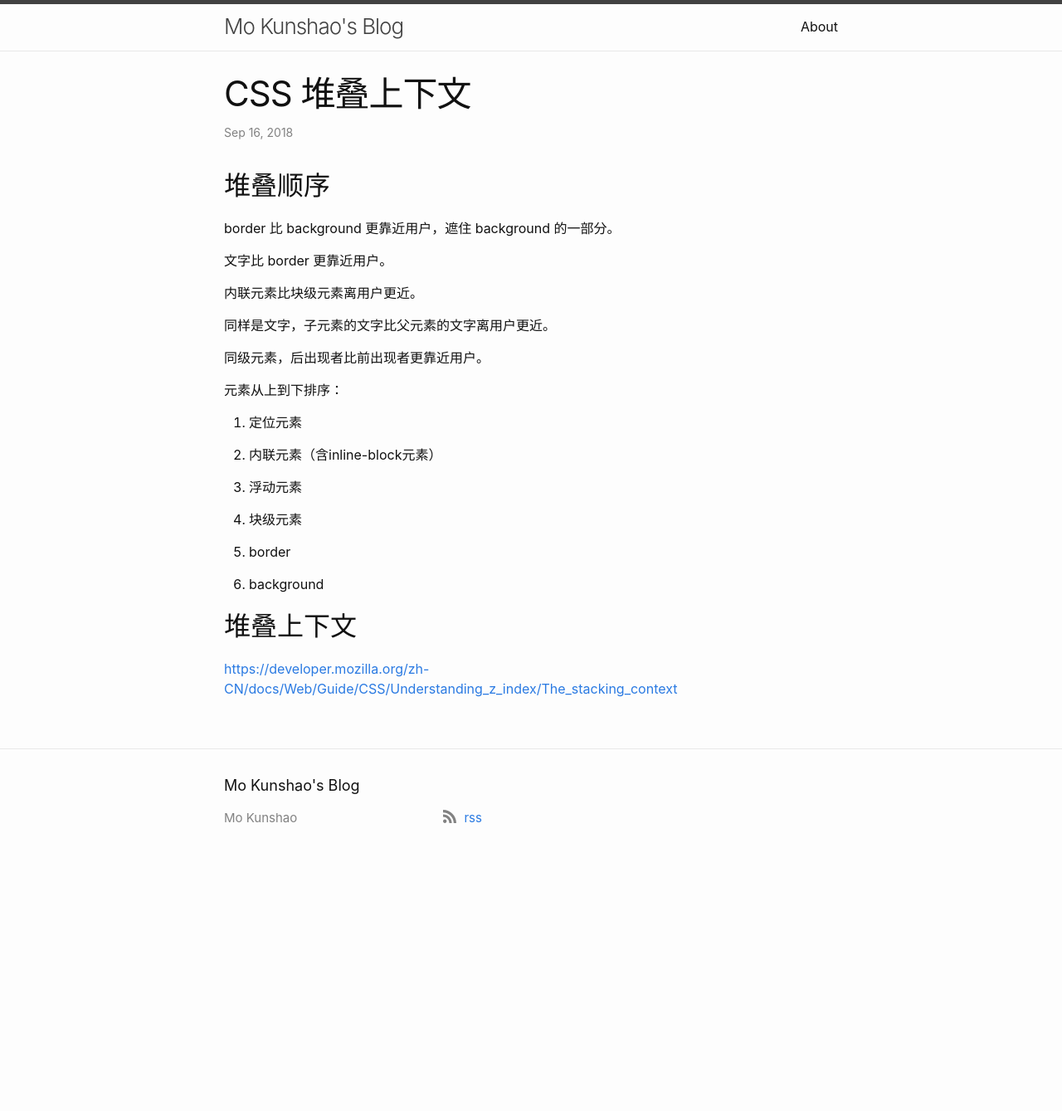
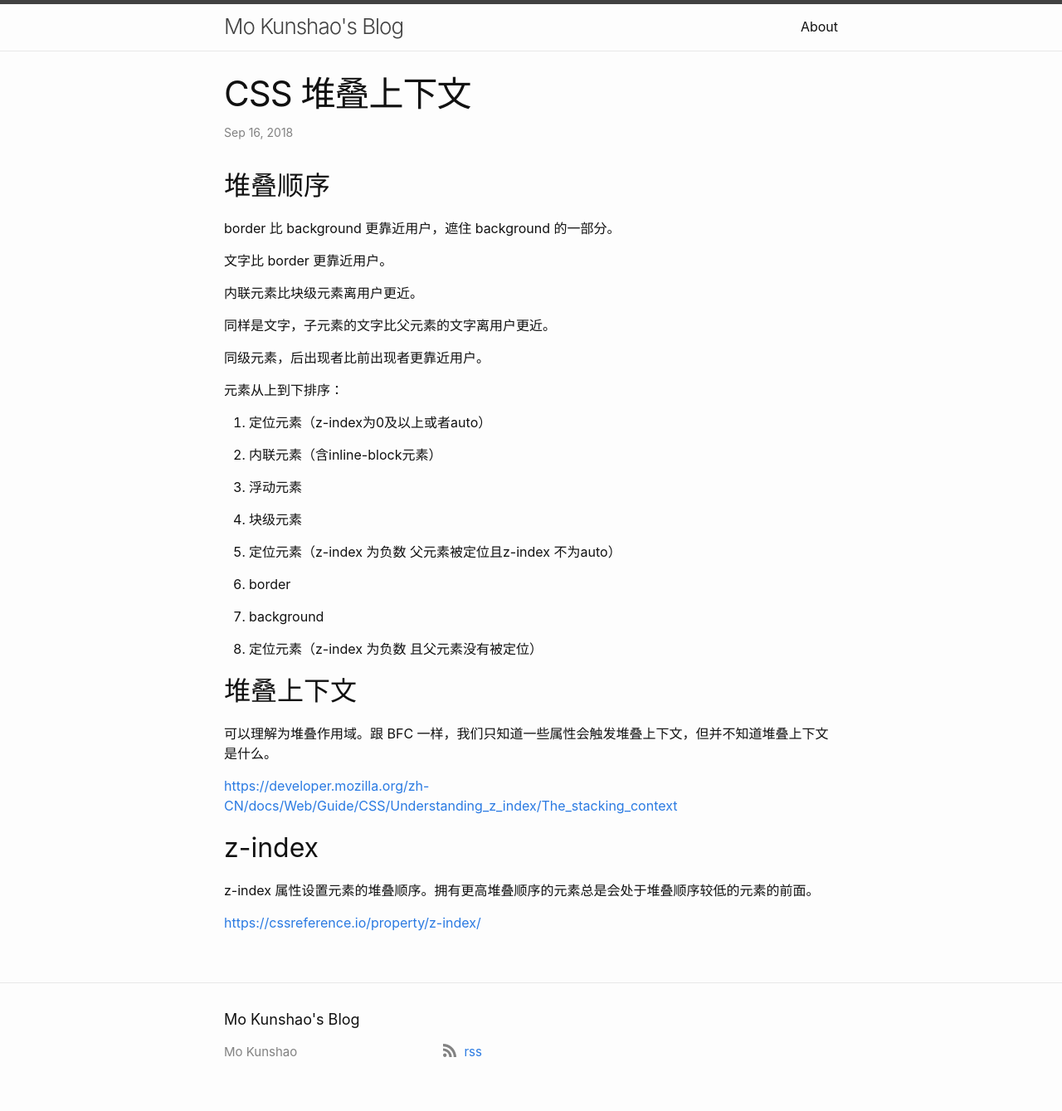
Before and after one commit to mokunshao/mokunshao.github.io, a Jekyll site: the page built from _posts/2018-09-16-css-stacking-context.md, in a window 1280 px wide. Shown: the whole page at 83% size. Built offline with Jekyll 4.4.1, drawn with Linux system fonts in a browser that asks for light colours; our own code applies the rules of GitHub Pages for plain Markdown files; before the commit the page ends 1057 px from its top, so only the background shows below that.

Commit message:
发表新文章

```diff
--- a/_posts/2018-09-16-css-stacking-context.md
+++ b/_posts/2018-09-16-css-stacking-context.md
@@ -16,7 +16,7 @@ border 比 background 更靠近用户，遮住 background 的一部分。
 
 元素从上到下排序：
 
-1. 定位元素
+1. 定位元素（z-index为0及以上或者auto）
 
 2. 内联元素（含inline-block元素）
 
@@ -24,10 +24,22 @@ border 比 background 更靠近用户，遮住 background 的一部分。
 
 4. 块级元素
 
+1. 定位元素（z-index 为负数 父元素被定位且z-index 不为auto）
+
 5. border
 
 6. background
 
+1. 定位元素（z-index 为负数 且父元素没有被定位）
+
 ## 堆叠上下文
 
+可以理解为堆叠作用域。跟 BFC 一样，我们只知道一些属性会触发堆叠上下文，但并不知道堆叠上下文是什么。
+
 [https://developer.mozilla.org/zh-CN/docs/Web/Guide/CSS/Understanding_z_index/The_stacking_context](https://developer.mozilla.org/zh-CN/docs/Web/Guide/CSS/Understanding_z_index/The_stacking_context)
+
+## z-index
+
+z-index 属性设置元素的堆叠顺序。拥有更高堆叠顺序的元素总是会处于堆叠顺序较低的元素的前面。
+
+[https://cssreference.io/property/z-index/](https://cssreference.io/property/z-index/)
```
Also changed, not shown: _posts/2018-09-18-icon.md (added, +45 -0 lines), _posts/2018-09-18-mobile-responsive.md (added, +23 -0 lines).
